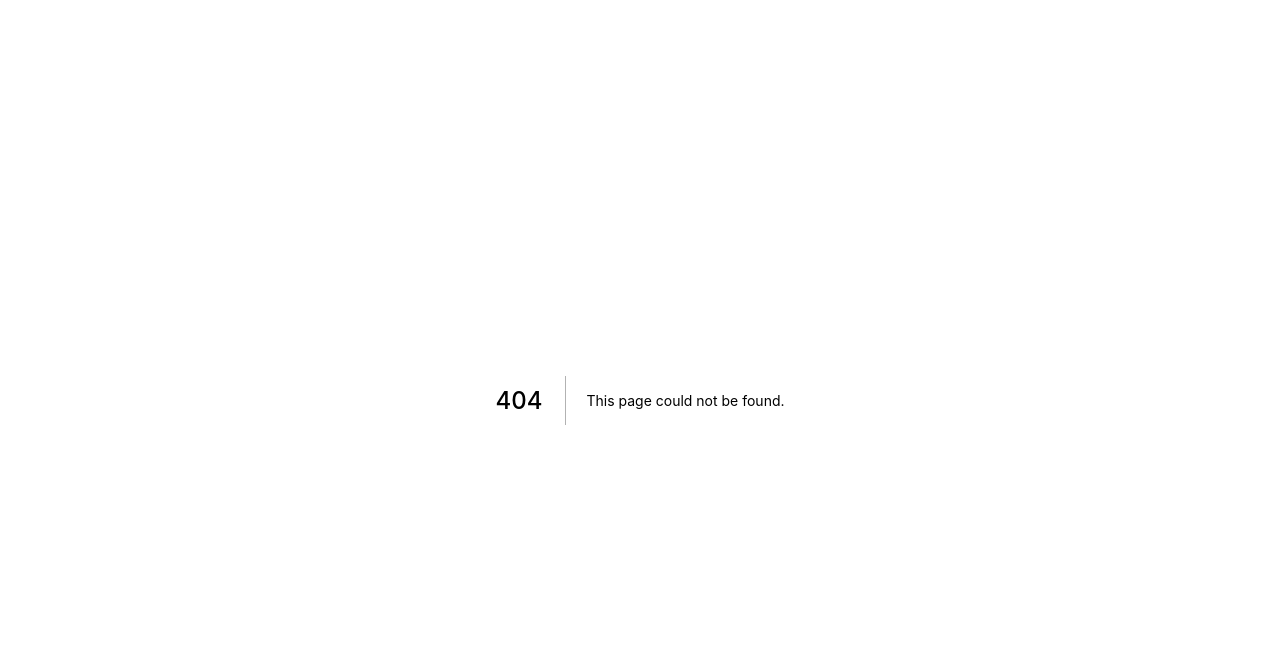
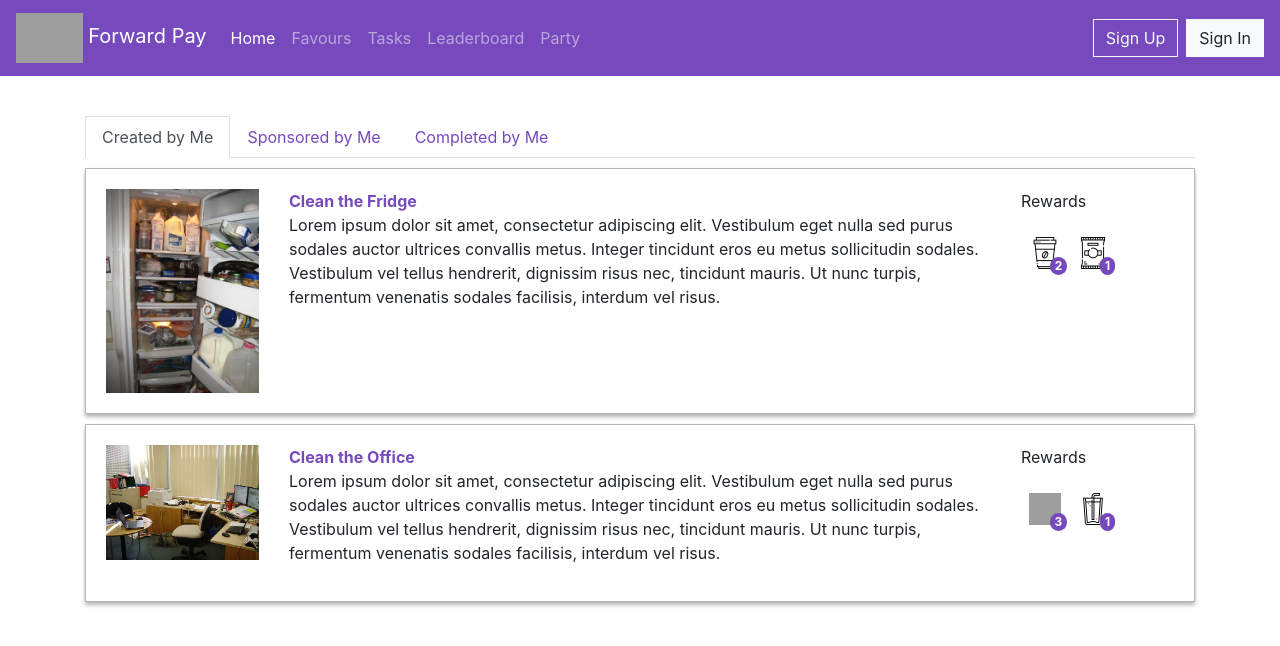
Before and after one commit to sukanthm/uts-aip-spring2020, a Next.js app in the folder frontend/: page /task/1/TaskDashboard in a window 1280 px wide. Before the commit this address had no page. Shown: the top 646 px of the page. Built offline with nearby package versions, Linux system fonts and the light colour scheme; grey boxes are pictures that could not be loaded.

Commit message:
📦NEW: Add Task Dashboard

```diff
--- /dev/null
+++ b/frontend/pages/task/[taskId]/TaskDashboard.js
@@ -0,0 +1,81 @@
+import Header from '../../../template-parts/Header';
+import TaskContainer from '../../../elements/TaskContainer';
+import { useState } from 'react';
+import Tabs from 'react-bootstrap/Tabs';
+import Tab from 'react-bootstrap/Tab';
+
+const TaskDashboard = (props) => {
+    //Sample JSON data
+    let taskData =
+        [
+        {
+            id: "task1",
+            title: "Clean the Fridge",
+            desc: "Lorem ipsum dolor sit amet, consectetur adipiscing elit. Vestibulum eget nulla sed purus sodales auctor ultrices convallis metus. Integer tincidunt eros eu metus sollicitudin sodales. Vestibulum vel tellus hendrerit, dignissim risus nec, tincidunt mauris. Ut nunc turpis, fermentum venenatis sodales facilisis, interdum vel risus.",
+            img: "../../../images/fridge.jpg",
+            rewardsData:
+                {
+                    coffee: 2,
+                    snacks: 1
+                },
+
+            createdBy: "User 2",
+            createdAt: "08/06/2020"
+        },
+        {
+            id: "task2",
+            title: "Clean the Office",
+            desc: "Lorem ipsum dolor sit amet, consectetur adipiscing elit. Vestibulum eget nulla sed purus sodales auctor ultrices convallis metus. Integer tincidunt eros eu metus sollicitudin sodales. Vestibulum vel tellus hendrerit, dignissim risus nec, tincidunt mauris. Ut nunc turpis, fermentum venenatis sodales facilisis, interdum vel risus.",
+            img: "../../../images/office.jpg",
+            rewardsData:
+                {
+                    cheers: 3,
+                    drink: 1
+                },
+
+            createdBy: "User 2",
+            createdAt: "08/06/2020"
+        }
+    ];
+
+    const [key, setKey] = useState('home');
+
+    let indivTask = taskData.map((key) => {
+        // Iterate through each task from JSON
+        return <TaskContainer taskVals={key}></TaskContainer>
+    })
+
+    return (
+        <>
+            <Header />
+            <div className="container">
+                <Tabs
+                    id="controlled-tab-example"
+                    activeKey={key}
+                    onSelect={(k) => setKey(k)}
+                >
+                    <Tab eventKey="home" title="Created by Me">
+                        <div>
+                    {indivTask}
+
+                        </div>
+                    </Tab>
+                    <Tab eventKey="profile" title="Sponsored by Me">
+                        <div>
+                    {indivTask}
+
+                        </div>
+                    </Tab>
+                    <Tab eventKey="contact" title="Completed by Me">
+                        <div>
+                    {indivTask}
+
+                        </div>
+                    </Tab>
+                </Tabs>
+            </div>
+        </>
+    )
+}
+
+export default TaskDashboard;
--- a/frontend/template-parts/TopNavbar.js
+++ b/frontend/template-parts/TopNavbar.js
@@ -3,7 +3,7 @@
 const TopNavbar = (props) => {
     return(
       <nav className="navbar navbar-expand-lg navbar-dark bg-dark navbar-forward">
-      <a className="navbar-brand" href="#"><img src="../images/logo.png" alt="Default User" className="img-responsive logo-forward"/> Forward Pay</a>
+      <a className="navbar-brand" href="#"><img src="../images/logo.png" alt="IOU Logo" className="img-responsive logo-forward"/> Forward Pay</a>
       <button className="navbar-toggler" type="button" data-toggle="collapse" data-target="#navbarSupportedContent" aria-controls="navbarSupportedContent" aria-expanded="false" aria-label="Toggle navigation">
         <span className="navbar-toggler-icon"></span>
       </button>
```
